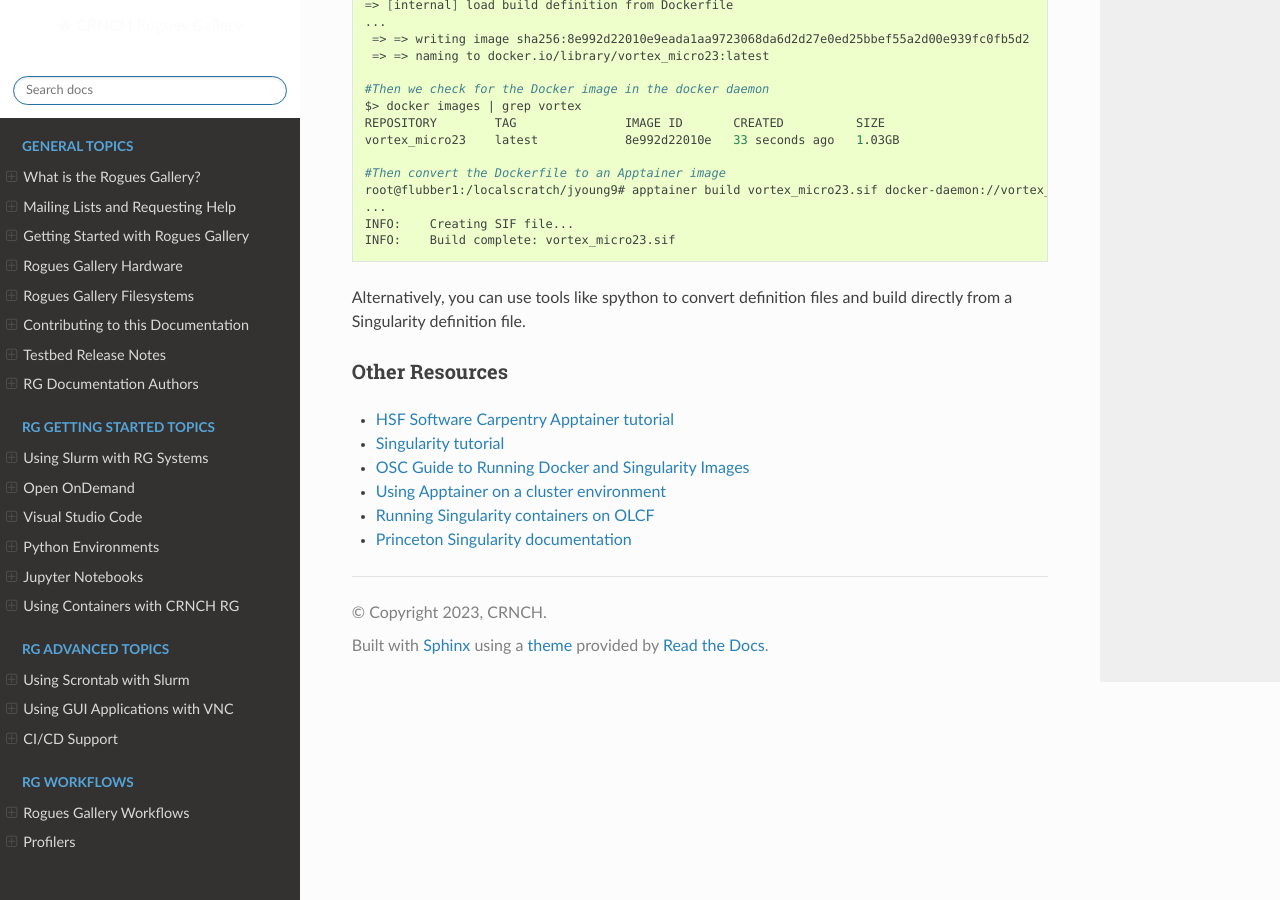
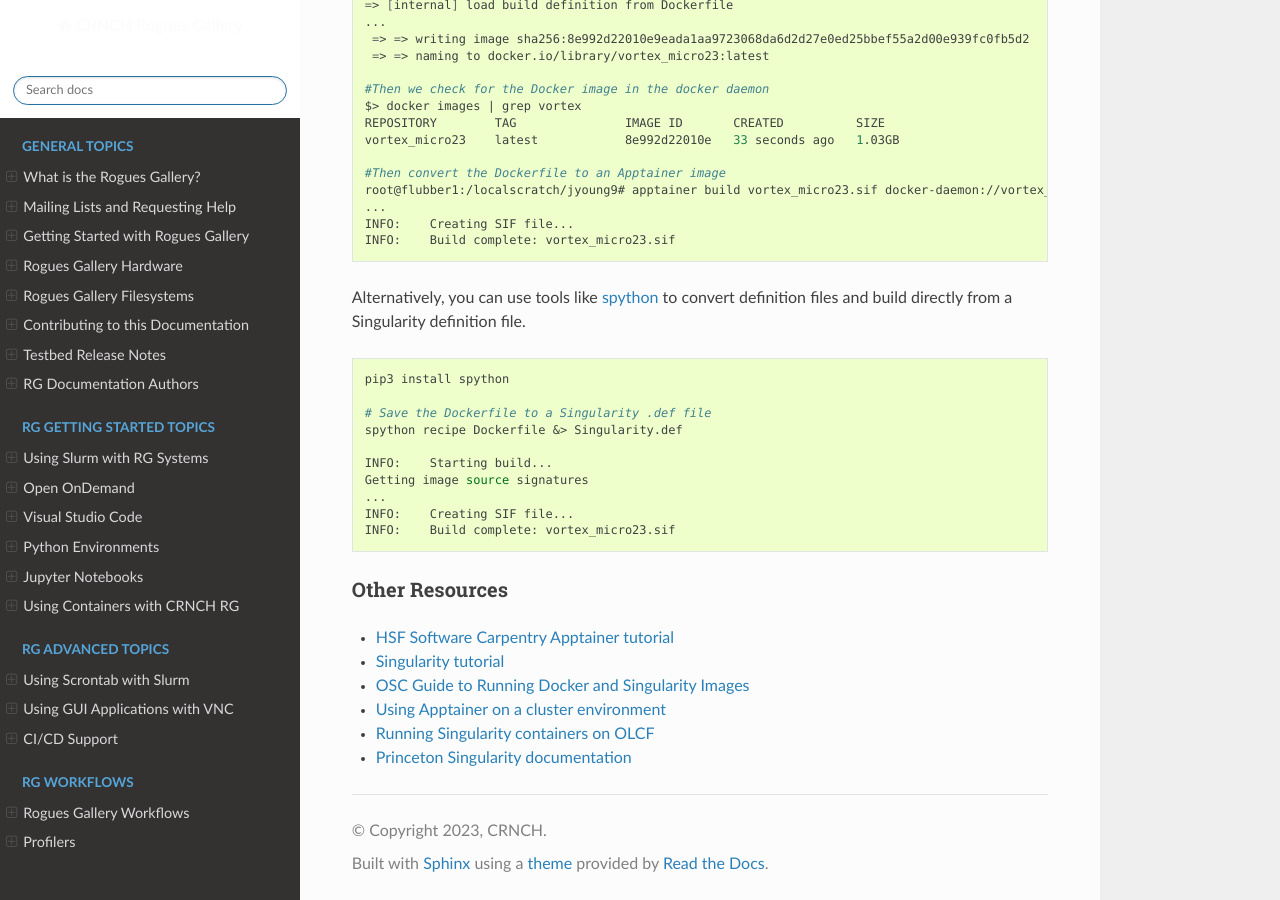
Before and after one commit to gt-crnch-rg/read-the-docs, a Sphinx documentation site: the page built from docs/containers/containers-singularity.rst, in a window 1280 px wide and 900 px high, scrolled down 2928 px. Built offline with Sphinx 7.4.7 and the Read the Docs theme 2.0.0, drawn with Linux system fonts in a browser that asks for light colours; pages that are not in the unit, such as notebooks, are missing from menus; some of the changed lines change nothing that is shown.

Commit message:
Update containers-singularity.rst

```diff
--- a/docs/containers/containers-singularity.rst
+++ b/docs/containers/containers-singularity.rst
@@ -139,9 +139,10 @@ As an example, we can use a recent Dockerfile example for the Vortex tutorial:
     INFO:    Creating SIF file...
     INFO:    Build complete: vortex_micro23.sif
 
-Alternatively, you can use tools like spython to convert definition files and build directly from a Singularity definition file.
+Alternatively, you can use tools like `spython <https://pypi.org/project/spython/>`__ to convert definition files and build directly from a Singularity definition file.
 
 .. code:: shell
+
     pip3 install spython
 
     # Save the Dockerfile to a Singularity .def file
```
